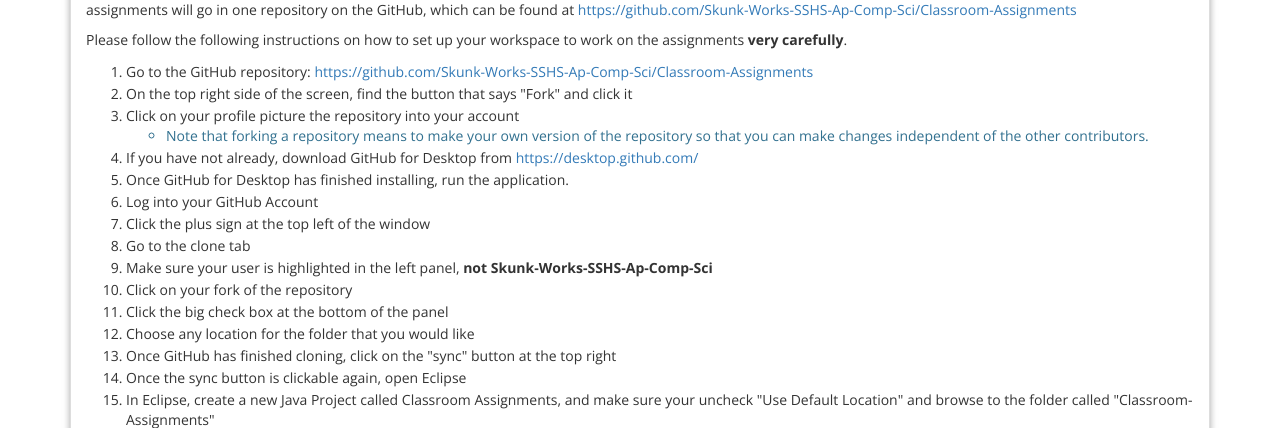
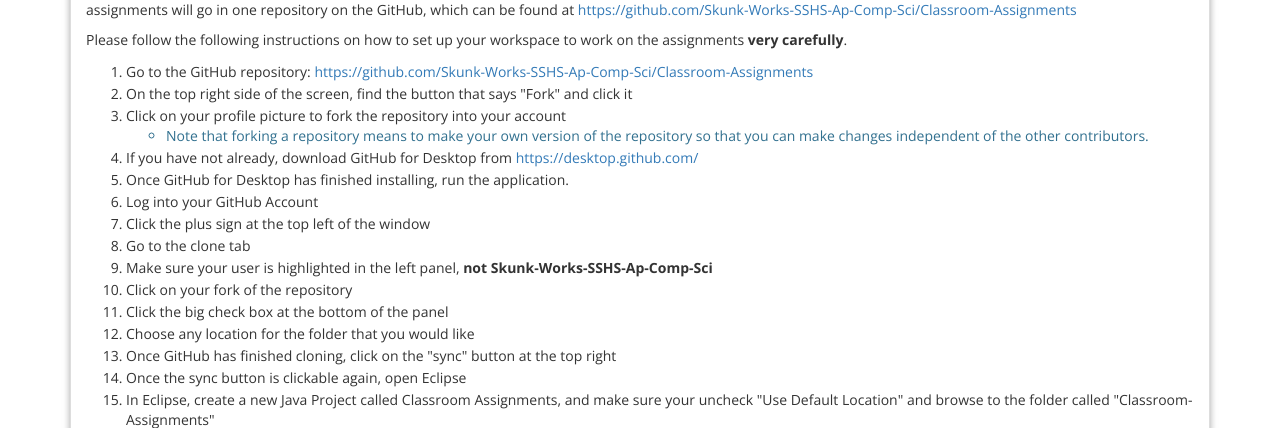
Before and after one commit to Skunk-Works-SSHS-Ap-Comp-Sci/Skunk-Works-Site, a PHP site: page /projects.php in a window 1280 px wide. Shown: the part 206-634 px from the top of the page. Run offline with PHP 8.4, Linux system fonts and the light colour scheme.

Commit message:
#9 grammar fix

```diff
--- a/projects.php
+++ b/projects.php
@@ -58,7 +58,7 @@ include($path);
                                 <li>Go to the GitHub repository: <a href="https://github.com/Skunk-Works-SSHS-Ap-Comp-Sci/Classroom-Assignments" target="_blank">https://github.com/Skunk-Works-SSHS-Ap-Comp-Sci/Classroom-Assignments</a></li>
                                 <li>On the top right side of the screen, find the button that says "Fork" and click it</li>
                                 <li>
-                                    Click on your profile picture the repository into your account
+                                    Click on your profile picture to fork the repository into your account
                                     <ul>
                                         <li class="text-info">Note that forking a repository means to make your own version of the repository so that you can make changes independent of the other contributors.</li>
                                     </ul>
```
